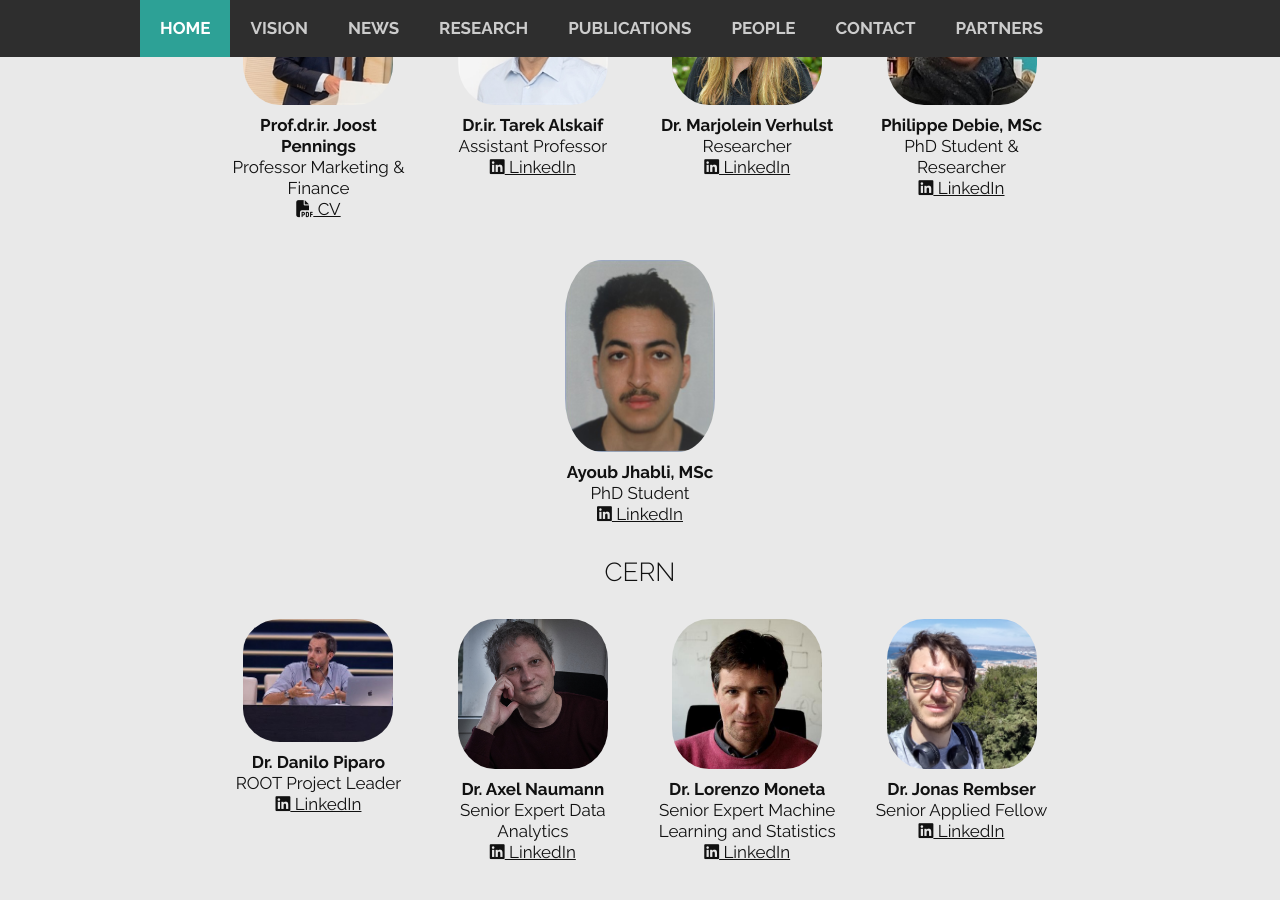
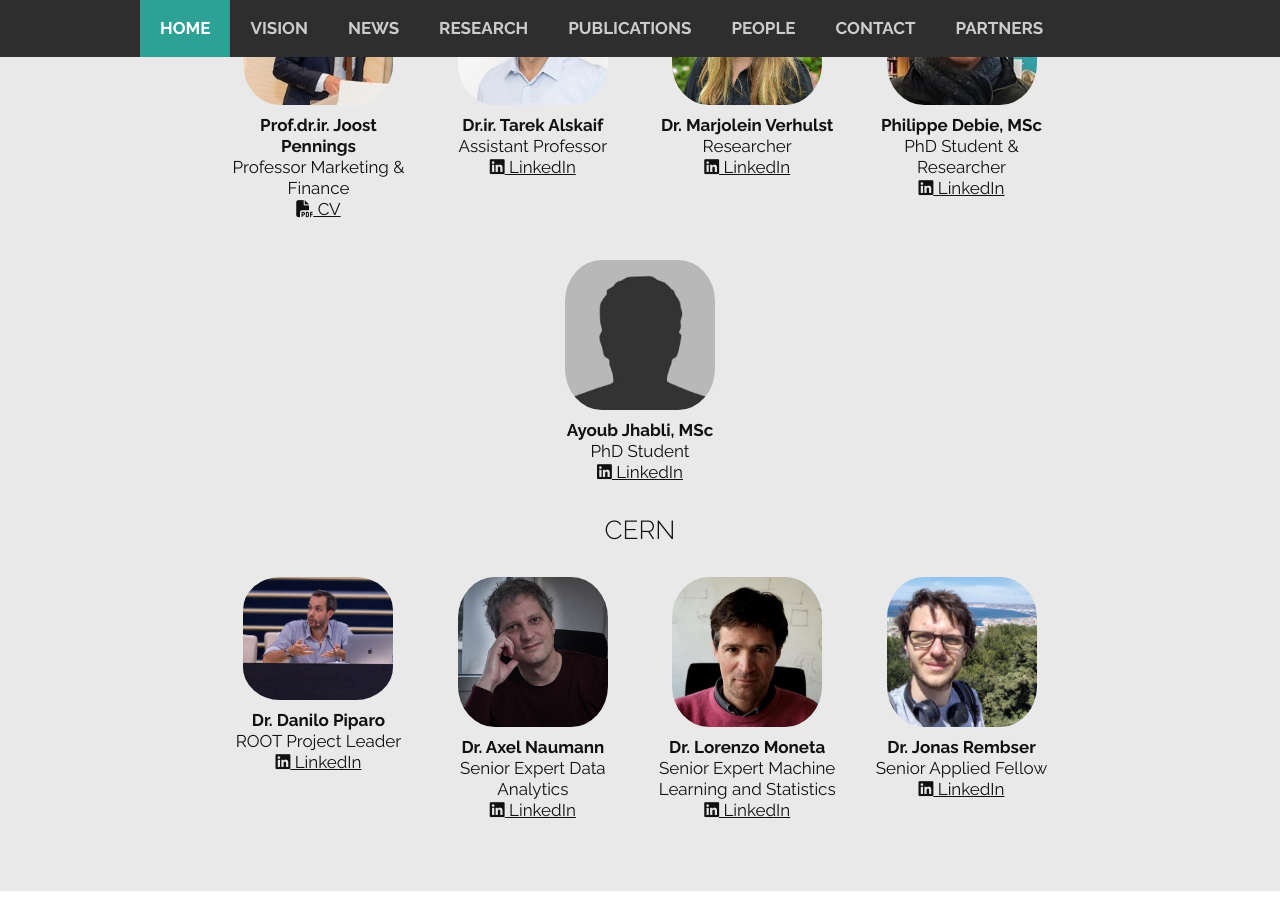
Before and after one commit to HighLO/highlo.github.io, a Jekyll site: the page built from index.html, in a window 1280 px wide and 900 px high, scrolled down 2626 px. Built offline with Jekyll 4.4.1, drawn with Linux system fonts in a browser that asks for light colours; nearby versions of some CDN libraries; comment, search, counter and statistics services are not loaded.

Commit message:
Update people.yml

```diff
--- a/_data/people.yml
+++ b/_data/people.yml
@@ -26,7 +26,7 @@
   name: Ayoub Jhabli, MSc
   title: PhD Student
   organization: Wageningen University & Research
-  picture: assets/images/ayoub-jhabli.jpg
+  picture: assets/images/bio-photo.jpg
   linkedin: https://www.linkedin.com/in/ayoub-jhabli/
 - piparo:
   name: Dr. Danilo Piparo
```
